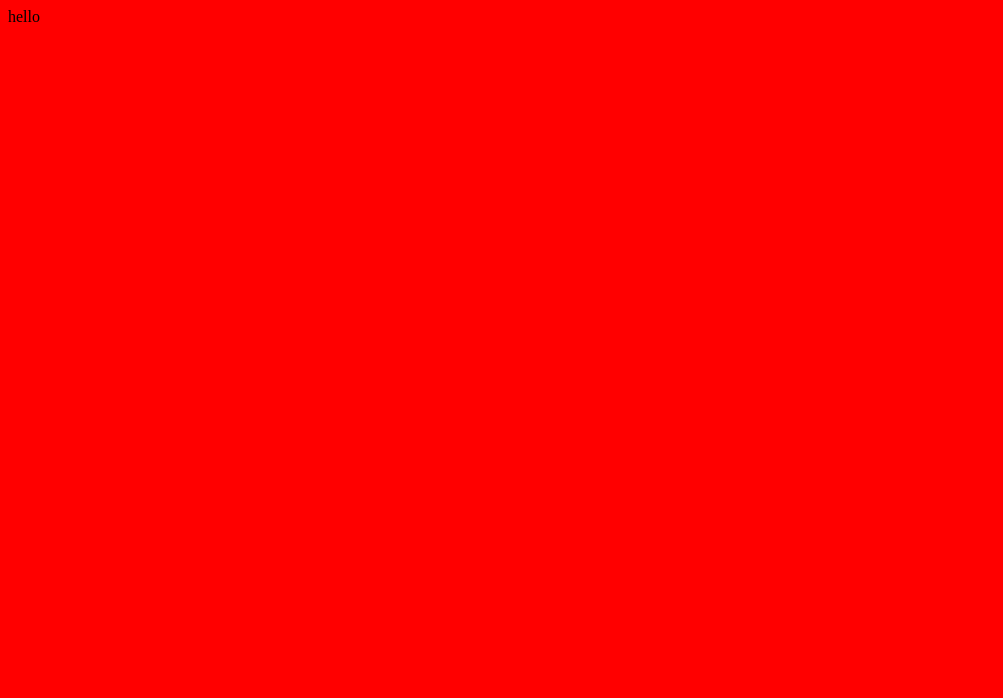
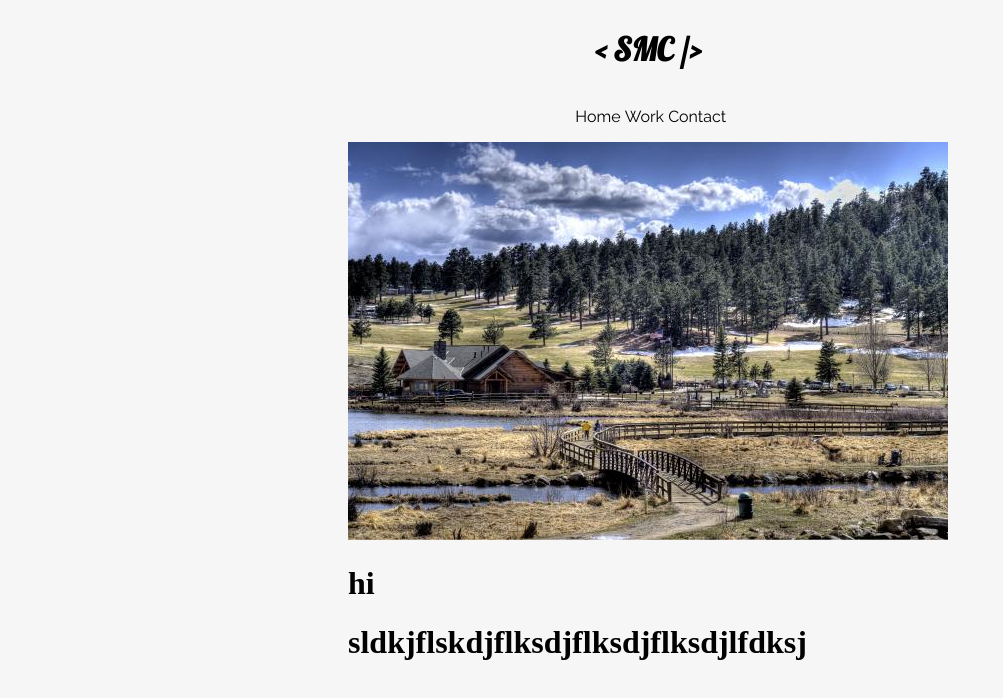
Before and after one commit to scottmc526/portfolio, a plain HTML site: page index.html in a window 1280 px wide. Shown: the whole page, without its empty margins (0-1003 px from the left). Drawn offline with nearby package versions, Linux system fonts and the light colour scheme; some packages are replaced by stand-ins of ours.

Commit message:
landing page

```diff
--- a/css/main.css
+++ b/css/main.css
@@ -1,3 +1,39 @@
 body {
-  background-color: red;
+  background-color: #f6f6f6;
 }
+
+.container {
+  height: auto;
+  width: 100vw;
+  display: flex;
+  flex-direction: column;
+  align-items: center;
+}
+
+.header h1 {
+  font-family: 'Lobster', cursive;
+}
+
+ul {
+  list-style-type: none;
+  margin-right: 3%;
+}
+
+ul li {
+  display: inline;
+}
+
+.nav {
+  display: flex;
+  justify-content: center;
+  height: 20%;
+  width: 90%;
+}
+
+.info {
+  font-family: 'Raleway';
+}
+
+.evergreen {
+  align-self: center;
+}
--- a/index.html
+++ b/index.html
@@ -4,10 +4,21 @@
     <meta charset="utf-8">
     <title>Scott's Site</title>
     <link rel="stylesheet" href="css/main.css" media="screen" title="no title" charset="utf-8">
+    <link href="https://fonts.googleapis.com/css?family=Lobster|Raleway" rel="stylesheet">
   </head>
   <body>
-    <div ng-controller='mainController'>
-      {{hello}}
+    <div class='container'>
+      <div class='header'>
+        <h1>< SMC /></h1>
+      </div>
+      <div class='nav'>
+        <ul class='info'>
+          <li>Home</li>
+          <li>Work</li>
+          <li>Contact</li>
+        </ul>
+      </div>
+      <div ng-view></div>
     </div>
 
     <script type="text/javascript" src="https://cdnjs.cloudflare.com/ajax/libs/angular.js/1.4.2/angular.js"></script>
--- a/js/app.js
+++ b/js/app.js
@@ -1 +1,9 @@
 var app = angular.module('mySite', ['ngRoute'])
+
+app.config(function($routeProvider) {
+
+  $routeProvider
+  .when('/', {
+    templateUrl: 'partials/about.html'
+  })
+})
--- /dev/null
+++ b/partials/about.html
@@ -0,0 +1,7 @@
+<div>
+  <img class='evergreen' src="../images/evergreen.jpeg" alt="" />
+</div>
+<div>
+  <h1>hi</h1>
+  <h1>sldkjflskdjflksdjflksdjflksdjlfdksj</h1>
+</div>
```
Also changed, not shown: images/evergreen.jpeg (added).
